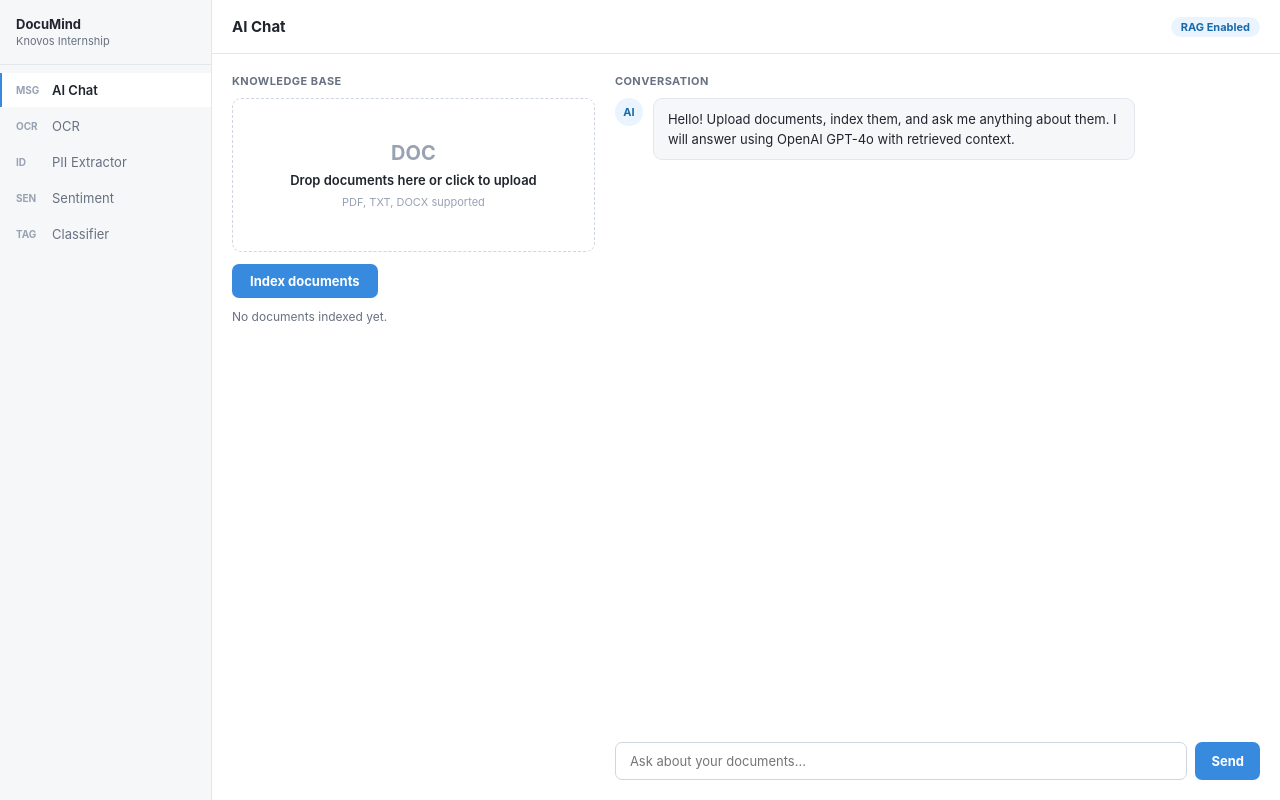
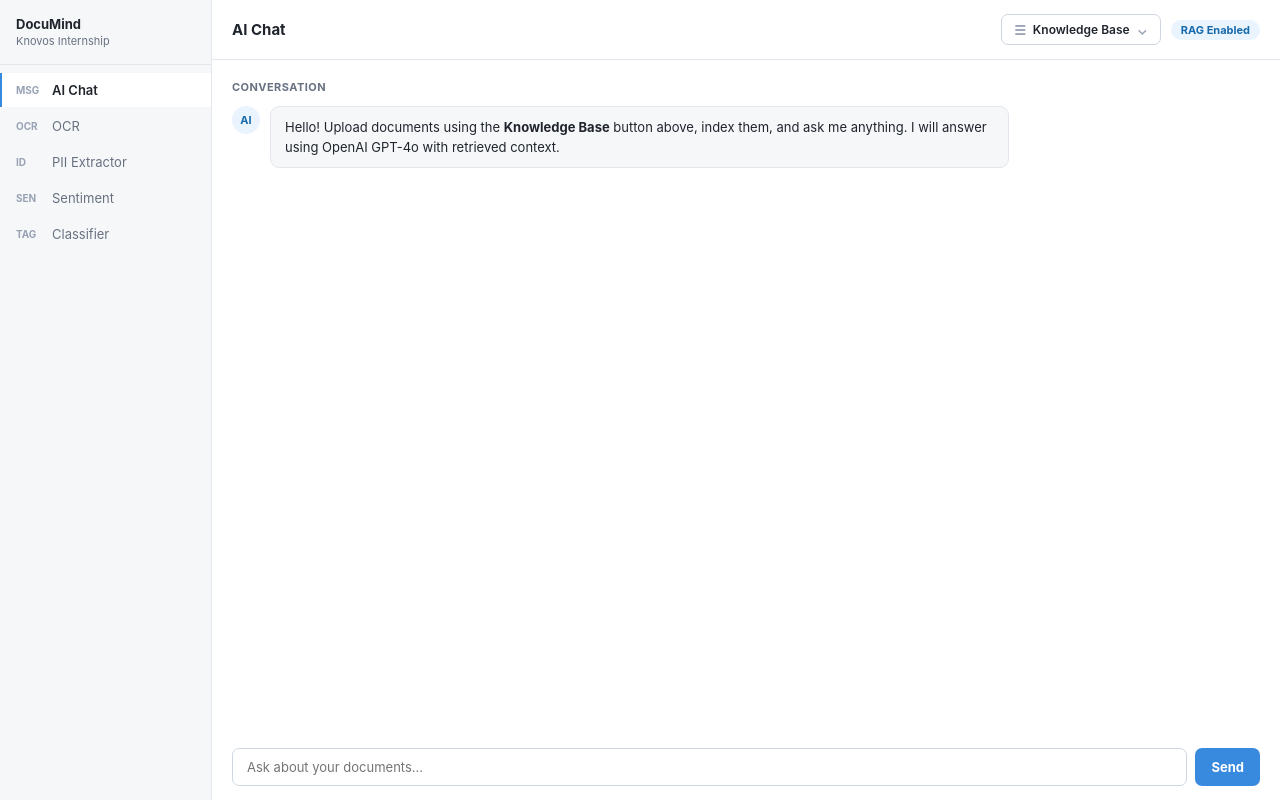
Before and after one commit to Tanishk190/AI-Bot, a Flask app: page / in a window 1280 px wide. Run offline with Flask 3, Linux system fonts and the light colour scheme.

Commit message:
moved the upload docs button to right side in drop down menu

```diff
--- a/ai_suite/static/css/app.css
+++ b/ai_suite/static/css/app.css
@@ -155,12 +155,20 @@ input:disabled {
   gap: 16px;
   padding: 14px 20px;
   border-bottom: 1px solid var(--color-border-tertiary);
+  position: relative;
+  z-index: 100;
 }
 
 .topbar h1 {
   color: var(--color-text-primary);
   font-size: 15px;
   font-weight: 650;
+}
+
+.topbar-actions {
+  display: flex;
+  align-items: center;
+  gap: 10px;
 }
 
 .badge {
@@ -173,6 +181,111 @@ input:disabled {
   font-weight: 650;
 }
 
+/* ── Knowledge Base dropdown ──────────────────────────── */
+.kb-dropdown-wrap {
+  position: relative;
+}
+
+/* hide on non-chat panels — toggled via JS */
+.kb-dropdown-wrap.hidden {
+  display: none;
+}
+
+.kb-toggle-btn {
+  display: flex;
+  align-items: center;
+  gap: 7px;
+  padding: 6px 12px;
+  border: 1px solid var(--color-border-secondary);
+  border-radius: var(--border-radius-md);
+  background: var(--color-background-primary);
+  color: var(--color-text-primary);
+  font-size: 12px;
+  font-weight: 600;
+  transition: background 150ms ease, border-color 150ms ease;
+  white-space: nowrap;
+}
+
+.kb-toggle-btn:hover {
+  background: var(--color-background-secondary);
+  border-color: #aeb8c5;
+}
+
+.kb-toggle-btn[aria-expanded="true"] {
+  background: var(--color-background-secondary);
+  border-color: #7bb4ea;
+  box-shadow: 0 0 0 3px rgba(55, 138, 221, 0.10);
+}
+
+.kb-toggle-icon {
+  color: var(--color-text-tertiary);
+  font-size: 13px;
+}
+
+.kb-doc-badge {
+  padding: 1px 7px;
+  border-radius: 20px;
+  background: var(--blue);
+  color: #fff;
+  font-size: 10px;
+  font-weight: 700;
+}
+
+.kb-chevron {
+  color: var(--color-text-tertiary);
+  font-size: 14px;
+  transition: transform 200ms ease;
+  display: inline-block;
+}
+
+.kb-toggle-btn[aria-expanded="true"] .kb-chevron {
+  transform: rotate(180deg);
+}
+
+/* Dropdown panel */
+.kb-dropdown {
+  position: absolute;
+  top: calc(100% + 8px);
+  right: 0;
+  width: 320px;
+  background: var(--color-background-primary);
+  border: 1px solid var(--color-border-secondary);
+  border-radius: var(--border-radius-lg);
+  box-shadow: 0 8px 24px rgba(0, 0, 0, 0.10), 0 2px 6px rgba(0, 0, 0, 0.06);
+  z-index: 200;
+
+  /* closed state */
+  opacity: 0;
+  transform: translateY(-6px);
+  pointer-events: none;
+  transition: opacity 180ms ease, transform 180ms ease;
+}
+
+.kb-dropdown[aria-hidden="false"] {
+  opacity: 1;
+  transform: translateY(0);
+  pointer-events: auto;
+}
+
+.kb-dropdown-inner {
+  padding: 16px;
+}
+
+.kb-dropdown-inner .upload-zone {
+  min-height: 120px;
+}
+
+.kb-dropdown-inner .run-btn {
+  width: 100%;
+  margin-top: 4px;
+  text-align: center;
+}
+
+.kb-dropdown-inner .status-line {
+  margin-top: 8px;
+}
+
+/* ── Content area ─────────────────────────────────────── */
 .content {
   flex: 1;
   min-height: 0;
@@ -189,101 +302,30 @@ input:disabled {
   min-height: 100%;
 }
 
-.split-layout {
-  display: grid;
-  grid-template-columns: minmax(220px, 0.72fr) minmax(320px, 1.28fr);
-  gap: 20px;
-  min-height: 100%;
+/* ── Chat panel — full width ──────────────────────────── */
+.chat-wrap {
+  display: flex;
+  flex-direction: column;
+  height: calc(100vh - 94px);
+  height: calc(100dvh - 94px);
 }
 
-.section-label {
-  margin-bottom: 10px;
-  color: var(--color-text-secondary);
-  font-size: 11px;
-  font-weight: 700;
-  letter-spacing: 0.04em;
-  text-transform: uppercase;
-}
-
-.section-label.with-space {
-  margin-top: 16px;
-}
-
-.upload-zone {
-  display: flex;
-  min-height: 154px;
-  align-items: center;
-  justify-content: center;
-  flex-direction: column;
-  gap: 7px;
+.chat-wrap .section-label {
   margin-bottom: 12px;
-  padding: 28px;
-  border: 1px dashed var(--color-border-secondary);
-  border-radius: var(--border-radius-lg);
-  color: var(--color-text-secondary);
-  font-size: 13px;
-  text-align: center;
-  cursor: pointer;
-  transition: border-color 150ms ease, background 150ms ease;
-}
-
-.upload-zone:hover {
-  background: #fbfcfe;
-  border-color: #aeb8c5;
-}
-
-.upload-zone.compact {
-  min-height: 104px;
-  margin-bottom: 18px;
-}
-
-.upload-zone input {
-  position: absolute;
-  width: 1px;
-  height: 1px;
-  opacity: 0;
-  pointer-events: none;
-}
-
-.upload-zone strong {
-  color: var(--color-text-primary);
-  font-size: 13px;
-  font-weight: 600;
-}
-
-.upload-zone small {
-  color: var(--color-text-tertiary);
-  font-size: 11px;
-}
-
-.upload-icon {
-  display: block;
-  min-width: auto;
-  color: var(--color-text-tertiary);
-  font-size: 20px;
 }
 
 .chat-history {
+  flex: 1;
+  min-height: 0;
+  overflow-y: auto;
   display: flex;
   flex-direction: column;
   gap: 12px;
   margin-bottom: 16px;
-}
-
-#panel-chat .split-layout > div:last-child {
-  min-height: calc(100vh - 94px);
-  min-height: calc(100dvh - 94px);
-  display: flex;
-  flex-direction: column;
-}
-
-#panel-chat .chat-history {
-  flex: 1;
-  min-height: 0;
-  overflow-y: auto;
   padding-right: 2px;
 }
 
+/* ── Messages ─────────────────────────────────────────── */
 .msg {
   display: flex;
   align-items: flex-start;
@@ -317,7 +359,7 @@ input:disabled {
 }
 
 .bubble {
-  max-width: 75%;
+  max-width: 72%;
   padding: 10px 14px;
   border-radius: var(--border-radius-lg);
   color: var(--color-text-primary);
@@ -389,16 +431,76 @@ input:disabled {
   line-height: 1.45;
 }
 
-.status-line[data-state="ready"] {
-  color: var(--color-text-info);
+.status-line[data-state="ready"]   { color: var(--color-text-info); }
+.status-line[data-state="success"] { color: var(--green); }
+.status-line[data-state="error"]   { color: var(--red); }
+
+/* ── Other panels ─────────────────────────────────────── */
+.section-label {
+  margin-bottom: 10px;
+  color: var(--color-text-secondary);
+  font-size: 11px;
+  font-weight: 700;
+  letter-spacing: 0.04em;
+  text-transform: uppercase;
 }
 
-.status-line[data-state="success"] {
-  color: var(--green);
+.section-label.with-space {
+  margin-top: 16px;
 }
 
-.status-line[data-state="error"] {
-  color: var(--red);
+.upload-zone {
+  display: flex;
+  min-height: 154px;
+  align-items: center;
+  justify-content: center;
+  flex-direction: column;
+  gap: 7px;
+  margin-bottom: 12px;
+  padding: 28px;
+  border: 1px dashed var(--color-border-secondary);
+  border-radius: var(--border-radius-lg);
+  color: var(--color-text-secondary);
+  font-size: 13px;
+  text-align: center;
+  cursor: pointer;
+  transition: border-color 150ms ease, background 150ms ease;
+}
+
+.upload-zone:hover {
+  background: #fbfcfe;
+  border-color: #aeb8c5;
+}
+
+.upload-zone.compact {
+  min-height: 104px;
+  margin-bottom: 18px;
+}
+
+.upload-zone input {
+  position: absolute;
+  width: 1px;
+  height: 1px;
+  opacity: 0;
+  pointer-events: none;
+}
+
+.upload-zone strong {
+  color: var(--color-text-primary);
+  font-size: 13px;
+  font-weight: 600;
+}
+
+.upload-zone small {
+  color: var(--color-text-tertiary);
+  font-size: 11px;
+}
+
+.upload-icon {
+  display: block;
+  min-width: auto;
+  color: var(--color-text-tertiary);
+  font-size: 20px;
 }
 
 .result-box {
--- a/ai_suite/static/js/app.js
+++ b/ai_suite/static/js/app.js
@@ -1,30 +1,89 @@
-const panels = document.querySelectorAll(".panel");
-const navItems = document.querySelectorAll(".nav-item");
+// ── Panel navigation ──────────────────────────────────────────────────────────
+const panels    = document.querySelectorAll(".panel");
+const navItems  = document.querySelectorAll(".nav-item");
 const pageTitle = document.querySelector("#page-title");
 const pageBadge = document.querySelector("#page-badge");
+const kbWrap    = document.querySelector("#kb-dropdown-wrap");
 
 function showPanel(item) {
   const id = item.dataset.panel;
 
-  panels.forEach((panel) => panel.classList.remove("active"));
-  navItems.forEach((navItem) => navItem.classList.remove("active"));
+  panels.forEach((p) => p.classList.remove("active"));
+  navItems.forEach((n) => n.classList.remove("active"));
 
   document.querySelector(`#panel-${id}`).classList.add("active");
   item.classList.add("active");
   pageTitle.textContent = item.dataset.title;
   pageBadge.textContent = item.dataset.badge;
+
+  // Show KB dropdown button only on chat panel
+  if (kbWrap) {
+    kbWrap.classList.toggle("hidden", id !== "chat");
+    if (id !== "chat") closeKbDropdown();
+  }
 }
 
-navItems.forEach((item) => {
-  item.addEventListener("click", () => showPanel(item));
+navItems.forEach((item) => item.addEventListener("click", () => showPanel(item)));
+
+// ── Knowledge Base dropdown ───────────────────────────────────────────────────
+const kbToggleBtn = document.querySelector("#kb-toggle-btn");
+const kbDropdown  = document.querySelector("#kb-dropdown");
+const kbDocBadge  = document.querySelector("#kb-doc-badge");
+
+function openKbDropdown() {
+  if (!kbToggleBtn || !kbDropdown) return;
+  kbToggleBtn.setAttribute("aria-expanded", "true");
+  kbDropdown.setAttribute("aria-hidden", "false");
+}
+
+function closeKbDropdown() {
+  if (!kbToggleBtn || !kbDropdown) return;
+  kbToggleBtn.setAttribute("aria-expanded", "false");
+  kbDropdown.setAttribute("aria-hidden", "true");
+}
+
+function toggleKbDropdown() {
+  const isOpen = kbToggleBtn.getAttribute("aria-expanded") === "true";
+  isOpen ? closeKbDropdown() : openKbDropdown();
+}
+
+if (kbToggleBtn) {
+  kbToggleBtn.addEventListener("click", (e) => {
+    e.stopPropagation();
+    toggleKbDropdown();
+  });
+}
+
+// Close dropdown when clicking outside
+document.addEventListener("click", (e) => {
+  if (kbWrap && !kbWrap.contains(e.target)) closeKbDropdown();
 });
 
-const chatDocuments = document.querySelector("#chat-documents");
+// Close on Escape key
+document.addEventListener("keydown", (e) => {
+  if (e.key === "Escape") closeKbDropdown();
+});
+
+// Update doc count badge on the toggle button
+function updateKbBadge(count) {
+  if (!kbDocBadge) return;
+  if (count > 0) {
+    kbDocBadge.textContent = `${count} doc${count === 1 ? "" : "s"}`;
+    kbDocBadge.hidden = false;
+  } else {
+    kbDocBadge.hidden = true;
+  }
+}
+
+// ── AI Chat ───────────────────────────────────────────────────────────────────
+const chatDocuments   = document.querySelector("#chat-documents");
 const chatIndexButton = document.querySelector("#chat-index-btn");
 const chatIndexStatus = document.querySelector("#chat-index-status");
-const chatHistory = document.querySelector("#chat-history");
-const chatForm = document.querySelector("#chat-form");
-const chatInput = document.querySelector("#chat-input");
+const chatHistory     = document.querySelector("#chat-history");
+const chatForm        = document.querySelector("#chat-form");
+const chatInput       = document.querySelector("#chat-input");
+
+let indexedDocCount = 0;
 
 function setChatStatus(message, state = "muted") {
   chatIndexStatus.textContent = message;
@@ -56,7 +115,6 @@ if (chatDocuments) {
       setChatStatus("No documents selected.");
       return;
     }
-
     setChatStatus(`${count} document${count === 1 ? "" : "s"} selected. Ready to index.`, "ready");
   });
 }
@@ -69,27 +127,26 @@ if (chatIndexButton) {
     }
 
     const formData = new FormData();
-    Array.from(chatDocuments.files).forEach((file) => {
-      formData.append("documents", file);
-    });
+    Array.from(chatDocuments.files).forEach((file) => formData.append("documents", file));
 
     chatIndexButton.disabled = true;
     setChatStatus("Indexing documents...", "ready");
 
     try {
-      const response = await fetch("/api/chat/index", {
-        method: "POST",
-        body: formData,
-      });
+      const response = await fetch("/api/chat/index", { method: "POST", body: formData });
       const data = await response.json();
 
-      if (!response.ok) {
-        throw new Error(data.error || "Document indexing failed.");
-      }
+      if (!response.ok) throw new Error(data.error || "Document indexing failed.");
 
-      const filenames = data.files.map((file) => file.name).join(", ");
+      const filenames = data.files.map((f) => f.name).join(", ");
       setChatStatus(`Indexed ${data.total_chunks} chunks from ${filenames}.`, "success");
-      appendMessage("ai", "Documents are indexed. Ask a question and I will answer from the retrieved context.");
+
+      // Update badge and close dropdown after successful index
+      indexedDocCount += data.files.length;
+      updateKbBadge(indexedDocCount);
+      setTimeout(closeKbDropdown, 800);
+
+      appendMessage("ai", "Documents indexed. Ask me anything and I will answer from the retrieved context.");
     } catch (error) {
       setChatStatus(error.message, "error");
     } finally {
@@ -107,22 +164,17 @@ if (chatForm) {
     appendMessage("user", message);
     chatInput.value = "";
     chatInput.disabled = true;
-    const pendingBubble = appendMessage("ai", "Searching Documents...");
+    const pendingBubble = appendMessage("ai", "Searching documents...");
 
     try {
       const response = await fetch("/api/chat/message", {
         method: "POST",
-        headers: {
-          "Content-Type": "application/json",
-        },
+        headers: { "Content-Type": "application/json" },
         body: JSON.stringify({ message }),
       });
       const data = await response.json();
 
-      if (!response.ok) {
-        throw new Error(data.error || "Chat request failed.");
-      }
-
+      if (!response.ok) throw new Error(data.error || "Chat request failed.");
       pendingBubble.textContent = data.answer || "No answer returned.";
     } catch (error) {
       pendingBubble.textContent = error.message;
@@ -133,13 +185,13 @@ if (chatForm) {
   });
 }
 
-// PII Extractor
+// ── PII Extractor ─────────────────────────────────────────────────────────────
 const piiSystemPrompt = document.querySelector("#pii-system-prompt");
-const piiInputText = document.querySelector("#pii-input-text");
-const piiExtractBtn = document.querySelector("#pii-extract-btn");
-const piiOutput = document.querySelector("#pii-output");
-const piiDownloadBtn = document.querySelector("#pii-download-btn");
-const piiCopyBtn = document.querySelector("#pii-copy-btn");
+const piiInputText    = document.querySelector("#pii-input-text");
+const piiExtractBtn   = document.querySelector("#pii-extract-btn");
+const piiOutput       = document.querySelector("#pii-output");
+const piiDownloadBtn  = document.querySelector("#pii-download-btn");
+const piiCopyBtn      = document.querySelector("#pii-copy-btn");
 
 let lastPiiData = null;
 
@@ -149,26 +201,24 @@ function normalizePiiEntities(data) {
   if (typeof data === "object") {
     if (Array.isArray(data.entities)) return data.entities;
     const entries = Object.entries(data);
-    const objectValues = entries.filter(([, value]) => value && typeof value === "object" && !Array.isArray(value));
-    const entityLikeKeys = entries.filter(([key]) => /\d/.test(key) || /person|entity/i.test(key));
+    const objectValues = entries.filter(([, v]) => v && typeof v === "object" && !Array.isArray(v));
+    const entityLikeKeys = entries.filter(([k]) => /\d/.test(k) || /person|entity/i.test(k));
     if (objectValues.length === entries.length && entityLikeKeys.length >= Math.max(1, Math.ceil(entries.length / 2))) {
       return entries.map(([key, value]) => ({ entity: key, ...value }));
     }
-    const arrayFields = entries.filter(([, value]) => Array.isArray(value));
+    const arrayFields = entries.filter(([, v]) => Array.isArray(v));
     if (arrayFields.length && arrayFields.length === entries.length) {
-      const lengths = arrayFields.map(([, value]) => value.length);
+      const lengths = arrayFields.map(([, v]) => v.length);
       const rowCount = Math.max(...lengths);
-      if (lengths.every((length) => length === rowCount)) {
-        return Array.from({ length: rowCount }, (_, index) => {
+      if (lengths.every((l) => l === rowCount)) {
+        return Array.from({ length: rowCount }, (_, i) => {
           const row = {};
-          arrayFields.forEach(([key, values]) => {
-            row[key] = values[index];
-          });
+          arrayFields.forEach(([k, vals]) => { row[k] = vals[i]; });
           return row;
         });
       }
     }
-    const arrayValues = arrayFields.map(([, value]) => value);
+    const arrayValues = arrayFields.map(([, v]) => v);
     if (arrayValues.length === 1) return arrayValues[0];
     return [data];
   }
@@ -177,10 +227,7 @@ function normalizePiiEntities(data) {
 
 function formatPiiCell(value) {
   if (value === null || value === undefined || value === "") return "—";
-  if (typeof value === "object") {
-    const jsonValue = JSON.stringify(value);
-    return jsonValue === undefined ? String(value) : jsonValue;
-  }
+  if (typeof value === "object") return JSON.stringify(value) ?? String(value);
   return String(value);
 }
 
@@ -192,33 +239,24 @@ function renderPiiTable(data) {
     return;
   }
 
-  const normalized = entities.map((entry) => {
-    if (entry && typeof entry === "object" && !Array.isArray(entry)) {
-      return entry;
-    }
-    return { value: entry };
-  });
+  const normalized = entities.map((entry) =>
+    entry && typeof entry === "object" && !Array.isArray(entry) ? entry : { value: entry }
+  );
 
   const columns = [];
   normalized.forEach((entry) => {
-    Object.keys(entry).forEach((key) => {
-      if (!columns.includes(key)) {
-        columns.push(key);
-      }
-    });
+    Object.keys(entry).forEach((k) => { if (!columns.includes(k)) columns.push(k); });
   });
-
-  if (!columns.length) {
-    columns.push("value");
-  }
+  if (!columns.length) columns.push("value");
 
   const table = document.createElement("table");
   table.className = "pii-table";
+
   const thead = document.createElement("thead");
   const headerRow = document.createElement("tr");
-  columns.forEach((column) => {
+  columns.forEach((col) => {
     const th = document.createElement("th");
-    th.textContent = column;
+    th.textContent = col;
     headerRow.append(th);
   });
   thead.append(headerRow);
@@ -226,10 +264,10 @@ function renderPiiTable(data) {
   const tbody = document.createElement("tbody");
   normalized.forEach((entry) => {
     const row = document.createElement("tr");
-    columns.forEach((column) => {
-      const cell = document.createElement("td");
-      cell.textContent = formatPiiCell(entry[column]);
-      row.append(cell);
+    columns.forEach((col) => {
+      const td = document.createElement("td");
+      td.textContent = formatPiiCell(entry[col]);
+      row.append(td);
     });
     tbody.append(row);
   });
@@ -244,15 +282,8 @@ if (piiExtractBtn) {
     const text = piiInputText.value.trim();
     const systemPrompt = piiSystemPrompt.value.trim();
 
-    if (!text) {
-      piiOutput.textContent = "❌ Error: Input text is required.";
-      return;
-    }
-
-    if (!systemPrompt) {
-      piiOutput.textContent = "❌ Error: System prompt is required.";
-      return;
-    }
+    if (!text)         { piiOutput.textContent = "❌ Error: Input text is required."; return; }
+    if (!systemPrompt) { piiOutput.textContent = "❌ Error: System prompt is required."; return; }
 
     piiExtractBtn.disabled = true;
     piiOutput.textContent = "⏳ Extracting PII...";
@@ -260,24 +291,15 @@ if (piiExtractBtn) {
     try {
       const response = await fetch("/api/pii/extract", {
         method: "POST",
-        headers: {
-          "Content-Type": "application/json",
-        },
-        body: JSON.stringify({
-          text: text,
-          system_prompt: systemPrompt,
-        }),
+        headers: { "Content-Type": "application/json" },
+        body: JSON.stringify({ text, system_prompt: systemPrompt }),
       });
       const data = await response.json();
 
-      if (!response.ok) {
-        throw new Error(data.error || "PII extraction failed.");
-      }
+      if (!response.ok) throw new Error(data.error || "PII extraction failed.");
 
       let piiData = data.data;
-      if (typeof piiData === "string") {
-        piiData = JSON.parse(piiData);
-      }
+      if (typeof piiData === "string") piiData = JSON.parse(piiData);
       lastPiiData = piiData;
       renderPiiTable(piiData);
     } catch (error) {
@@ -290,30 +312,20 @@ if (piiExtractBtn) {
 
 if (piiCopyBtn) {
   piiCopyBtn.addEventListener("click", () => {
-    if (!lastPiiData) {
-      alert("Extract PII first");
-      return;
-    }
-    const text = JSON.stringify(lastPiiData, null, 2);
-    navigator.clipboard.writeText(text).then(() => {
+    if (!lastPiiData) { alert("Extract PII first"); return; }
+    navigator.clipboard.writeText(JSON.stringify(lastPiiData, null, 2)).then(() => {
       piiCopyBtn.textContent = "✓ Copied!";
-      setTimeout(() => {
-        piiCopyBtn.textContent = "Copy JSON";
-      }, 2000);
+      setTimeout(() => { piiCopyBtn.textContent = "Copy JSON"; }, 2000);
     });
   });
 }
 
 if (piiDownloadBtn) {
   piiDownloadBtn.addEventListener("click", () => {
-    if (!lastPiiData) {
-      alert("Extract PII first");
-      return;
-    }
-    const json = JSON.stringify(lastPiiData, null, 2);
-    const blob = new Blob([json], { type: "application/json" });
-    const url = URL.createObjectURL(blob);
-    const a = document.createElement("a");
+    if (!lastPiiData) { alert("Extract PII first"); return; }
+    const blob = new Blob([JSON.stringify(lastPiiData, null, 2)], { type: "application/json" });
+    const url  = URL.createObjectURL(blob);
+    const a    = document.createElement("a");
     a.href = url;
     a.download = "pii_extraction.json";
     a.click();
--- a/ai_suite/templates/index.html
+++ b/ai_suite/templates/index.html
@@ -33,14 +33,21 @@
       <section class="main">
         <header class="topbar">
           <h1 id="page-title">AI Chat</h1>
-          <span class="badge" id="page-badge">RAG Enabled</span>
-        </header>
+          <div class="topbar-actions">
 
-        <div class="content">
-          <section class="panel active" id="panel-chat" aria-labelledby="chat-label">
-            <div class="split-layout">
-              <div>
-                <div class="section-label" id="chat-label">Knowledge Base</div>
+            <!-- Knowledge Base dropdown toggle — only visible on chat panel -->
+            <div class="kb-dropdown-wrap" id="kb-dropdown-wrap">
+              <button class="kb-toggle-btn" id="kb-toggle-btn" type="button" aria-expanded="false" aria-controls="kb-dropdown">
+                <span class="kb-toggle-icon">&#9776;</span>
+                Knowledge Base
+                <span class="kb-doc-badge" id="kb-doc-badge" hidden>0 docs</span>
+                <span class="kb-chevron" id="kb-chevron">&#8964;</span>
+              </button>
+
+              <!-- Dropdown panel -->
+              <div class="kb-dropdown" id="kb-dropdown" aria-hidden="true">
+                <div class="kb-dropdown-inner">
+                  <div class="section-label">Knowledge Base</div>
                   <label class="upload-zone" id="chat-upload-zone">
                     <input id="chat-documents" type="file" name="documents" accept=".pdf,.txt,.docx" multiple>
                     <span class="upload-icon">DOC</span>
@@ -50,20 +57,28 @@
                   <button class="run-btn" id="chat-index-btn" type="button">Index documents</button>
                   <div class="status-line" id="chat-index-status">No documents indexed yet.</div>
                 </div>
+              </div>
+            </div>
 
-              <div>
-                <div class="section-label">Conversation</div>
+            <span class="badge" id="page-badge">RAG Enabled</span>
+          </div>
+        </header>
+
+        <div class="content">
+          <!-- AI Chat — full width conversation -->
+          <section class="panel active" id="panel-chat" aria-labelledby="chat-heading">
+            <div class="chat-wrap">
+              <div class="section-label" id="chat-heading">Conversation</div>
               <div class="chat-history" id="chat-history">
                 <div class="msg">
                   <div class="avatar ai">AI</div>
-                    <div class="bubble ai">Hello! Upload documents, index them, and ask me anything about them. I will answer using OpenAI GPT-4o with retrieved context.</div>
+                  <div class="bubble ai">Hello! Upload documents using the <strong>Knowledge Base</strong> button above, index them, and ask me anything. I will answer using OpenAI GPT-4o with retrieved context.</div>
                 </div>
               </div>
               <form class="chat-input-row" id="chat-form">
                 <input id="chat-input" type="text" placeholder="Ask about your documents..." aria-label="Ask about your documents">
                 <button type="submit" aria-label="Send message">Send</button>
               </form>
-              </div>
             </div>
           </section>
 
```
Also changed, not shown: other parts of ai_suite/static/css/app.css (+21 -85 lines). Lines whose indentation alone changed are shown as unchanged.
